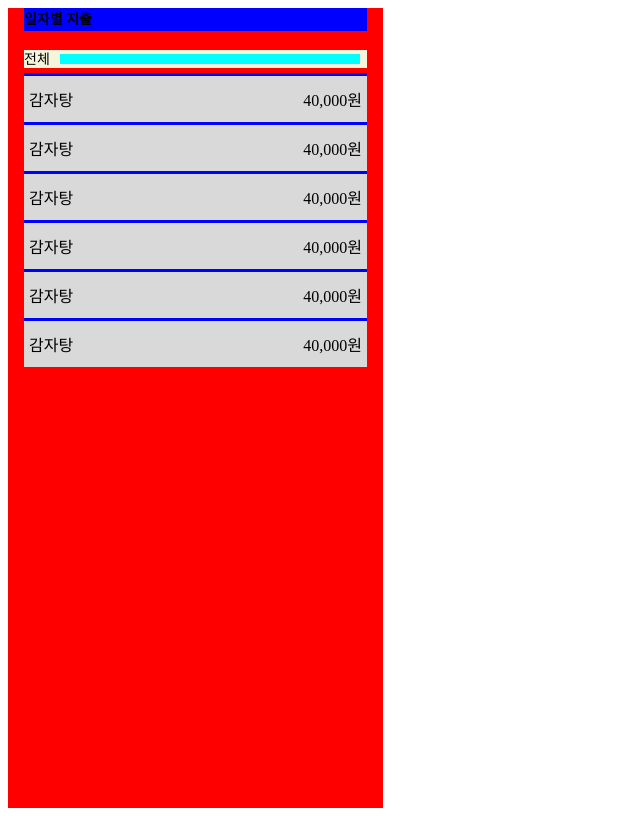
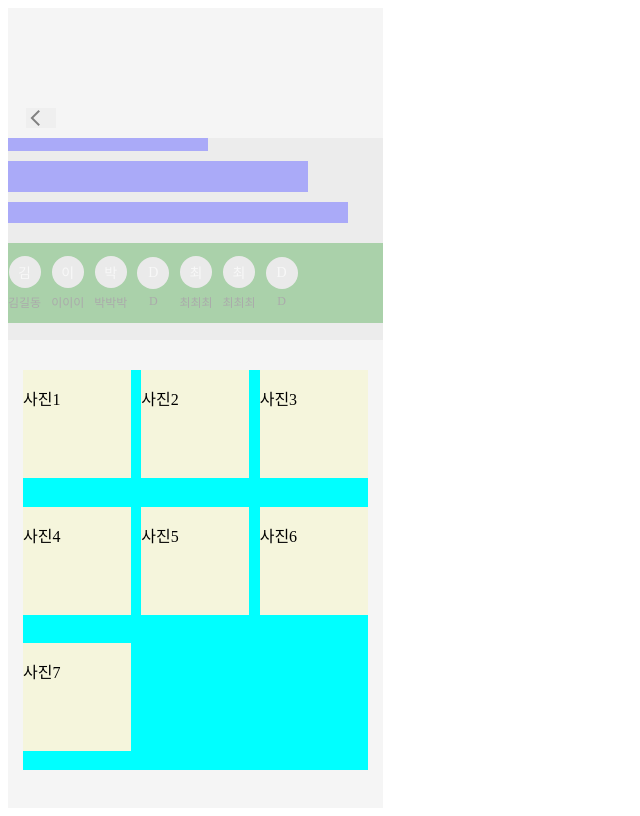
Before and after one commit to LikeLionDemoday/Frontend, a React (Create React App) app: page / in a window 1280 px wide. Shown: the whole page, without its empty margins (0-640 px from the left). Built offline with nearby package versions, Linux system fonts and the light colour scheme.

Commit message:
Feat Travel-Detail page

```diff
--- a/public/index.html
+++ b/public/index.html
@@ -5,6 +5,9 @@
   <meta charset="utf-8" />
   <meta name="viewport" content="width=device-width, initial-scale=1" />
   <title>React App</title>
+  <link rel="stylesheet" href="https://fonts.googleapis.com/css2?family=Material+Symbols+Outlined:opsz,wght,FILL,GRAD@20..48,100..700,0..1,-50..200" />
+  <link rel="stylesheet" href="https://fonts.googleapis.com/css2?family=Material+Symbols+Outlined:opsz,wght,FILL,GRAD@24,400,0,0" />
+  <link href="https://fonts.googleapis.com/icon?family=Material+Icons" rel="stylesheet">
 </head>
 
 <body>
--- a/src/App.js
+++ b/src/App.js
@@ -1,10 +1,11 @@
 import { DayCost } from "./Components/DayCost";
 import { DummyData } from "./Components/DummyData";
+import { TravelDetail } from "./travelSpecific/TravelDetail";
 
 function App() {
   return (
     <div>
-      <DummyData/>
+      <TravelDetail/>
     </div>
   );
 }
--- /dev/null
+++ b/src/travelSpecific/TravelDetail.jsx
@@ -0,0 +1,171 @@
+import styled from "styled-components";
+const pictureResults=[
+    {name: '사진1'},
+    {name: '사진2'},
+    {name: '사진3'},
+    {name: '사진4'},
+    {name: '사진5'},
+    {name: '사진6'},
+    {name: '사진7'},
+];
+
+const peopleResults = [
+    { name: '김길동' },
+    { name: '이이이' },
+    { name: '박박박' },
+    { name: 'D' },
+    { name: '최최최' },
+    { name: '최최최' },
+    { name: 'D' },
+
+
+];
+
+const TravelDetailContainor =styled.div`
+    width:375px;
+    height:800px;
+    display: flex;
+    flex-direction: column;
+    align-items: center;
+    background-color: whitesmoke;
+
+
+
+    .material-symbols-outlined{
+        width:30px;
+        height:20px;
+        display: flex;
+        flex-direction: column;
+        justify-content: center;
+        align-items: center;
+        margin-top: 100px;
+        margin-right: 310px;
+        font-size:20px;
+        color: gray;
+        border: none;
+    }
+
+`;
+
+const TravelInfoContainor=styled.div`
+    width:375px;
+    height:202px;
+    background-color: #D9D9D9;
+    opacity:0.3;
+    margin-top:10px;
+
+    .date{
+        width:200px;
+        height:13px;
+        background-color: blue;
+    }
+
+    .travelTitle{
+        width:300px;
+        height:31px;
+        background-color:blue;
+        margin-top: 10px;
+    }
+
+    .place{
+        width:340px;
+        height:21px;
+        background-color: blue;
+        margin-top: 10px;
+    }
+`;
+
+const PeopleContainor=styled.div`
+    width: 375px;
+    height: 80px;
+    margin-top: 20px;
+    display: flex;
+    justify-content: flex-start;
+    gap:10px;
+    align-items: center;
+    background-color:green;
+`;
+
+const PersonCard = styled.div`
+    display: flex;
+    flex-direction: column;
+    align-items: center;
+    text-align: center;
+
+
+    .avatar {
+        width: 32px;
+        height: 32px;
+        border-radius: 50%;
+        background-color: lightgray;
+        display: flex;
+        justify-content: center;
+        align-items: center;
+        font-size: 14px;
+        color: white;
+    }
+
+    .name {
+        margin-top: 5px;
+        font-size: 12px;
+        color: black;
+    }
+`;
+
+const PictureContainor=styled.div`
+    width:345px;
+    height:400px;
+    margin-top: 30px;
+    display: grid;
+    grid-template-columns: repeat(3, 1fr);
+    gap: 10px;
+    background-color: aqua;
+`;
+
+const PictureCard=styled.div`
+    width:108px;
+    height:108px;
+    background-color: beige;
+`;
+
+export function TravelDetail(){
+    return(
+        <TravelDetailContainor>
+            <button className="material-symbols-outlined">
+                arrow_back_ios
+            </button>
+
+            <TravelInfoContainor>
+                <div className='date'>
+
+                </div>
+                <div className='travelTitle'>
+
+                </div>
+                <div className='place'>
+
+                </div>
+                <PeopleContainor>
+                    {peopleResults.map((person, index) => (
+                        <PersonCard key={index}>
+                            <div className="avatar">{person.name.charAt(0)}</div>
+                            <div className="name">{person.name}</div>
+                        </PersonCard>
+                    ))}
+                </PeopleContainor>
+
+            </TravelInfoContainor>
+
+            <PictureContainor>
+                {pictureResults.map((picture,index) => (
+                    <PictureCard key={index}>
+                        <p>{picture.name}</p>
+                    </PictureCard>
+                ))}
+
+            </PictureContainor>
+        </TravelDetailContainor>
+
+    );
+
+}
```
